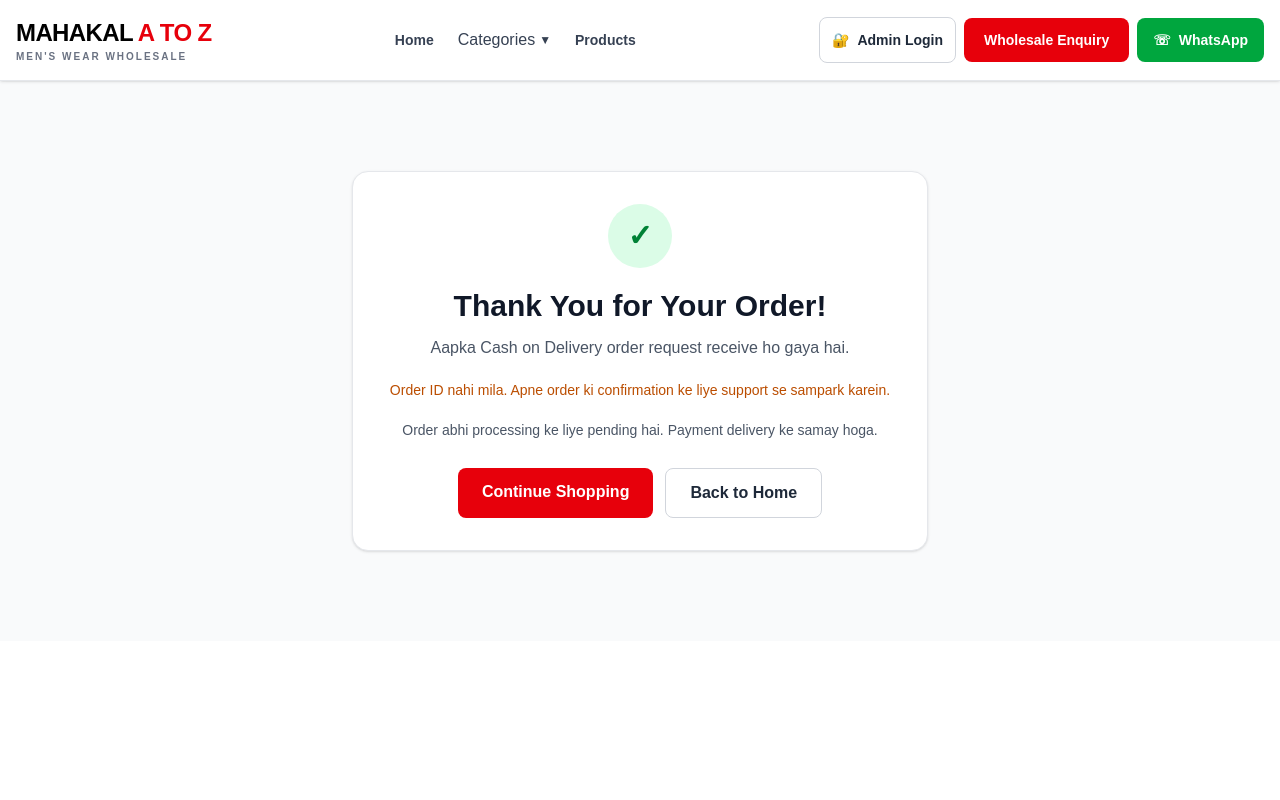
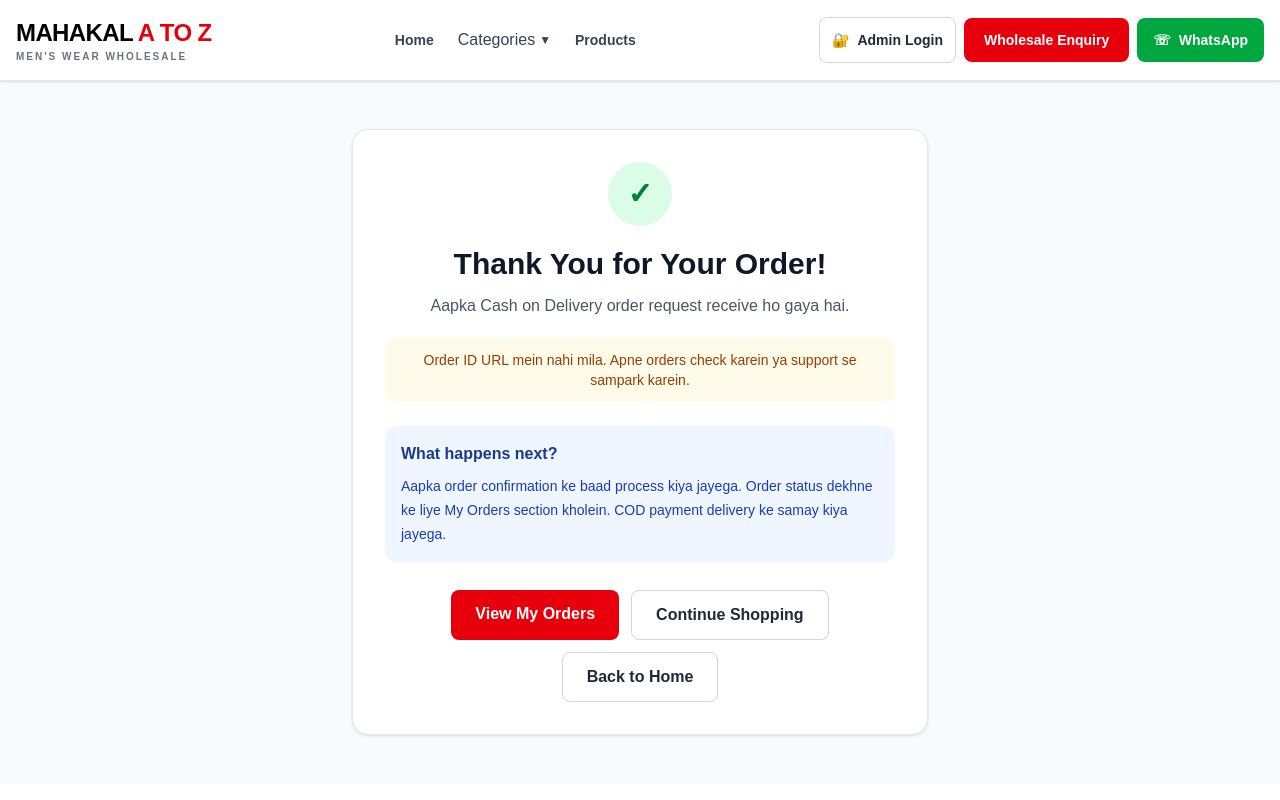
Before and after one commit to mahakal2200/mahakal, a Next.js app: page /order-success in a window 1280 px wide. Shown: the top 800 px of the page. Built offline with nearby package versions, Linux system fonts and the light colour scheme.

Commit message:
Update page.tsx

```diff
--- a/app/order-success/page.tsx
+++ b/app/order-success/page.tsx
@@ -2,17 +2,41 @@
 "use client";
 
 import Link from "next/link";
-import { Suspense } from "react";
+import { Suspense, useState } from "react";
 import { useSearchParams } from "next/navigation";
 
 function OrderConfirmation() {
   const searchParams = useSearchParams();
   const orderId = searchParams.get("orderId");
+  const [copyMessage, setCopyMessage] = useState("");
+
+  async function copyOrderId() {
+    if (!orderId) return;
+
+    try {
+      if (!navigator.clipboard?.writeText) {
+        setCopyMessage(
+          "Copy support nahi hai. Order ID ko manually copy karein."
+        );
+        return;
+      }
+
+      await navigator.clipboard.writeText(orderId);
+      setCopyMessage("Order ID copied!");
+    } catch {
+      setCopyMessage(
+        "Order ID copy nahi hua. Ise manually copy karein."
+      );
+    }
+  }
 
   return (
     <main className="flex min-h-[70vh] items-center justify-center bg-gray-50 px-4 py-12">
-      <section className="w-full max-w-xl rounded-2xl border border-gray-200 bg-white p-8 text-center shadow-sm">
-        <div className="mx-auto flex h-16 w-16 items-center justify-center rounded-full bg-green-100 text-3xl font-bold text-green-700">
+      <section className="w-full max-w-xl rounded-2xl border border-gray-200 bg-white p-6 text-center shadow-sm sm:p-8">
+        <div
+          className="mx-auto flex h-16 w-16 items-center justify-center rounded-full bg-green-100 text-3xl font-bold text-green-700"
+          aria-hidden="true"
+        >
           ✓
         </div>
 
@@ -25,37 +49,66 @@ function OrderConfirmation() {
         </p>
 
         {orderId ? (
-          <div className="mt-6 rounded-xl bg-gray-50 p-4">
-            <p className="text-sm text-gray-500">Your Order ID</p>
-            <p className="mt-1 break-all font-bold text-gray-900">
+          <div className="mt-6 rounded-xl border border-gray-200 bg-gray-50 p-4">
+            <p className="text-sm text-gray-500">
+              Your Order ID
+            </p>
+
+            <p className="mt-2 break-all font-bold text-gray-900">
               {orderId}
             </p>
+
             <button
               type="button"
-              onClick={() => {
-                void navigator.clipboard?.writeText(orderId);
-              }}
-              className="mt-3 rounded-lg border border-gray-300 px-4 py-2 text-sm font-semibold text-gray-700 hover:bg-gray-100"
+              onClick={() => void copyOrderId()}
+              className="mt-3 rounded-lg border border-gray-300 bg-white px-4 py-2 text-sm font-semibold text-gray-700 hover:bg-gray-100 focus:outline-none focus:ring-2 focus:ring-red-500"
             >
               Copy Order ID
             </button>
+
+            {copyMessage && (
+              <p
+                role="status"
+                aria-live="polite"
+                className="mt-2 text-sm text-gray-600"
+              >
+                {copyMessage}
+              </p>
+            )}
           </div>
         ) : (
-          <p className="mt-5 text-sm text-amber-700">
-            Order ID nahi mila. Apne order ki confirmation ke liye support se
-            sampark karein.
+          <p
+            role="alert"
+            className="mt-5 rounded-lg bg-amber-50 p-3 text-sm text-amber-800"
+          >
+            Order ID URL mein nahi mila. Apne orders check karein
+            ya support se sampark karein.
           </p>
         )}
 
-        <p className="mt-5 text-sm text-gray-600">
-          Order abhi processing ke liye pending hai. Payment delivery ke samay
-          hoga.
-        </p>
+        <div className="mt-6 rounded-xl bg-blue-50 p-4 text-left">
+          <h2 className="font-bold text-blue-900">
+            What happens next?
+          </h2>
 
-        <div className="mt-7 flex flex-col justify-center gap-3 sm:flex-row">
+          <p className="mt-2 text-sm leading-6 text-blue-800">
+            Aapka order confirmation ke baad process kiya jayega.
+            Order status dekhne ke liye My Orders section kholein.
+            COD payment delivery ke samay kiya jayega.
+          </p>
+        </div>
+
+        <div className="mt-7 flex flex-col justify-center gap-3 sm:flex-row sm:flex-wrap">
+          <Link
+            href="/account/orders"
+            className="rounded-lg bg-red-600 px-6 py-3 font-bold text-white hover:bg-red-700 focus:outline-none focus:ring-2 focus:ring-red-500 focus:ring-offset-2"
+          >
+            View My Orders
+          </Link>
+
           <Link
             href="/products"
-            className="rounded-lg bg-red-600 px-6 py-3 font-bold text-white hover:bg-red-700"
+            className="rounded-lg border border-gray-300 px-6 py-3 font-bold text-gray-800 hover:bg-gray-50"
           >
             Continue Shopping
           </Link>
```
